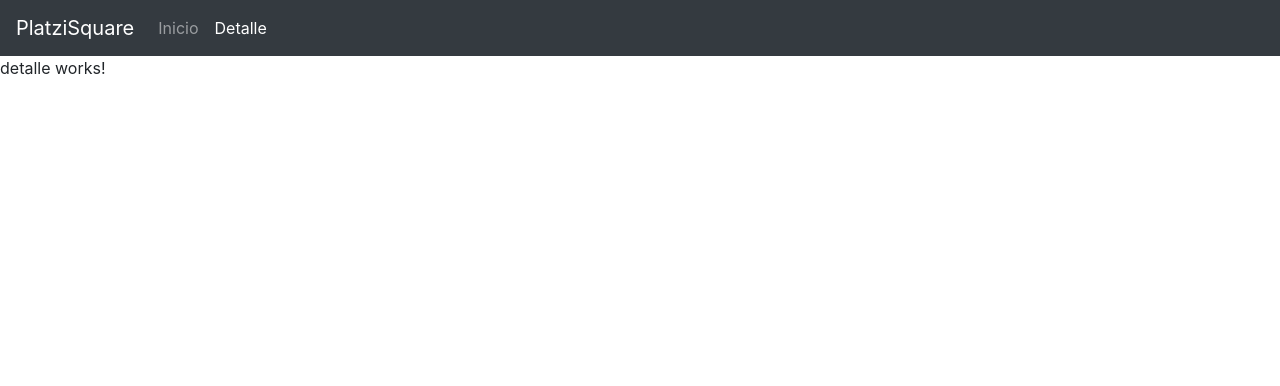
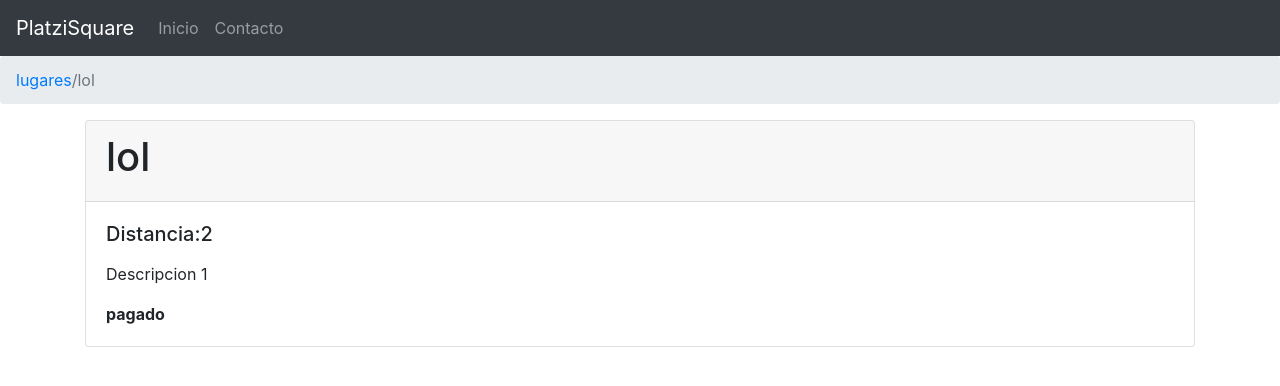
Before and after one commit to tratohecho3/PlatziSquare, an Angular app: page /detalle/1 in a window 1280 px wide. Shown: the top 386 px of the page. Built offline with nearby package versions, Linux system fonts and the light colour scheme; what @agm/core would draw is missing.

Commit message:
rutas listas

```diff
--- a/src/app/app.component.html
+++ b/src/app/app.component.html
@@ -1,3 +1,4 @@
+
 <nav class="navbar navbar-expand-lg navbar-dark bg-dark">
     <a class="navbar-brand" href="#">PlatziSquare</a>
     <button class="navbar-toggler" type="button" data-toggle="collapse" data-target="#navbarSupportedContent" aria-controls="navbarSupportedContent" aria-expanded="false" aria-label="Toggle navigation">
@@ -10,7 +11,7 @@
           <a class="nav-link" routerLink="/lugares">Inicio <span class="sr-only">(current)</span></a>
         </li>
         <li class="nav-item">
-          <a class="nav-link" routerLinkActive="active" routerLink="/detalle/1">Detalle</a>
+          <a class="nav-link" routerLinkActive="active" routerLink="/contacto">Contacto</a>
         </li>
       </ul>
     </div>
--- /dev/null
+++ b/src/app/contacto/contacto.component.css
@@ -0,0 +1,4 @@
+.fondo {
+    background-image: url("/../../assets/fondo_contacto.jpg");
+	height: 1000px;
+}
--- /dev/null
+++ b/src/app/contacto/contacto.component.html
@@ -0,0 +1,25 @@
+<div class="fondo">
+    <nav aria-label="breadcrumb">
+    <ol class="breadcrumb">
+      <li class="breadcrumb-item active" aria-current="page"><a routerLink='/lugares/'>lugares</a>/contacto</li>
+    </ol>
+    </nav>
+    <div class="container">
+    <form>
+      <div class="form-group">
+        <label><h3>Nombre</h3></label>
+        <input type="text" class="form-control">
+      </div>
+      <div class="form-group">
+        <label><h3>Correo</h3></label>
+        <input type="email" class="form-control">
+      </div>
+      <div class="form-group">
+        <label><h3>Mensaje</h3></label>
+        <textarea class="form-control" rows="3"></textarea>
+      </div>
+      <button type="submit" class="btn btn-primary">Enviar</button>
+      <button type="submit" class="btn btn-default" routerLink='/lugares'>Cancelar</button>
+    </form>
+    </div>
+</div>
--- /dev/null
+++ b/src/app/contacto/contacto.component.ts
@@ -0,0 +1,15 @@
+import { Component, OnInit } from '@angular/core';
+
+@Component({
+  selector: 'app-contacto',
+  templateUrl: './contacto.component.html',
+  styleUrls: ['./contacto.component.css']
+})
+export class ContactoComponent implements OnInit {
+
+  constructor() { }
+
+  ngOnInit() {
+  }
+
+}
--- a/src/app/detalle/detalle.component.html
+++ b/src/app/detalle/detalle.component.html
@@ -1,3 +1,19 @@
-<p>
-  detalle works!
-</p>
+<nav aria-label="breadcrumb">
+  <ol class="breadcrumb">
+    <li class="breadcrumb-item active" aria-current="page"><a routerLink='/lugares/'>lugares</a>/{{lugar.nombre}}</li>
+  </ol>
+</nav>
+<div class="container">
+  <div class="card">
+    <div class="card-header">
+      <h1>{{lugar.nombre}}</h1>
+    </div>
+    <div class="card-body">
+      <h5 class="card-title">Distancia:{{lugar.distancia}}</h5>
+      <p class="card-text"><p>{{lugar.descripcion}}</p>
+      <b class="card-text"> {{lugar.plan}}</b>
+    </div>
+  </div>
+
+
+</div>
--- a/src/app/detalle/detalle.component.ts
+++ b/src/app/detalle/detalle.component.ts
@@ -7,9 +7,24 @@ import { ActivatedRoute } from '@angular/router';
   styleUrls: ['./detalle.component.css']
 })
 export class DetalleComponent implements OnInit {
+  lugares: any =
+  [{id:1,plan:"pagado", cercania:1, distancia:2, active: true, nombre:"lol",descripcion: "Descripcion 1"},
+  {id:2,plan:"gratuito", cercania:2, distancia:7, active: true, nombre:"lol2",descripcion: "Descripcion 2"},
+  {id:3,plan:"gratuito", cercania:3, distancia:10, active: false, nombre:"lol3",descripcion: "Descripcion 3"}];
+
+  id = null;
+  lugar:any = {}
 
   constructor(private route: ActivatedRoute) {
     console.log(this.route.snapshot.params['id']);
+    console.log(this.route.snapshot.queryParams['action']);
+    console.log(this.route.snapshot.queryParams['referer']);
+    this.id = this.route.snapshot.params['id'];
+    this.lugar = this.buscar_Lugar();
+  }
+  buscar_Lugar(){
+    return this.lugares.filter((lugar)=>lugar.id == this.id)[0] || null;
+
   }
 
   ngOnInit() {
--- a/src/app/lugares/lugares.component.html
+++ b/src/app/lugares/lugares.component.html
@@ -5,7 +5,7 @@
       <ul>
         <h2>Lugares Cercanos</h2>
         <ng-container *ngFor="let lugar of lugares" class="list-group">
-          <a routerLink="/detalle/{{lugar.id}}"><li class="list-group-item">{{lugar.nombre}}</li></a>
+          <a routerLink="/detalle/{{lugar.id}}" [queryParams]="{action:'view',referer:'google'}"><li class="list-group-item">{{lugar.nombre}}</li></a>
         </ng-container>
       </ul>
     </div>
```
Also changed, not shown: src/app/app.module.ts (+5 -2 lines), src/assets/fondo_contacto.jpg (added), 1 other file (tests, documents, lock files or other folders).
